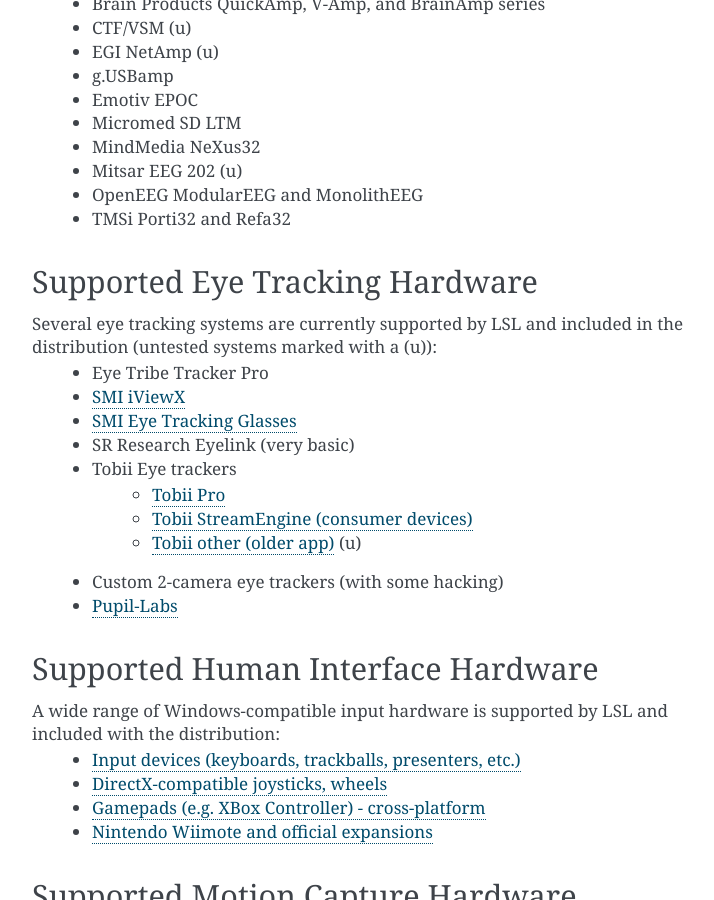
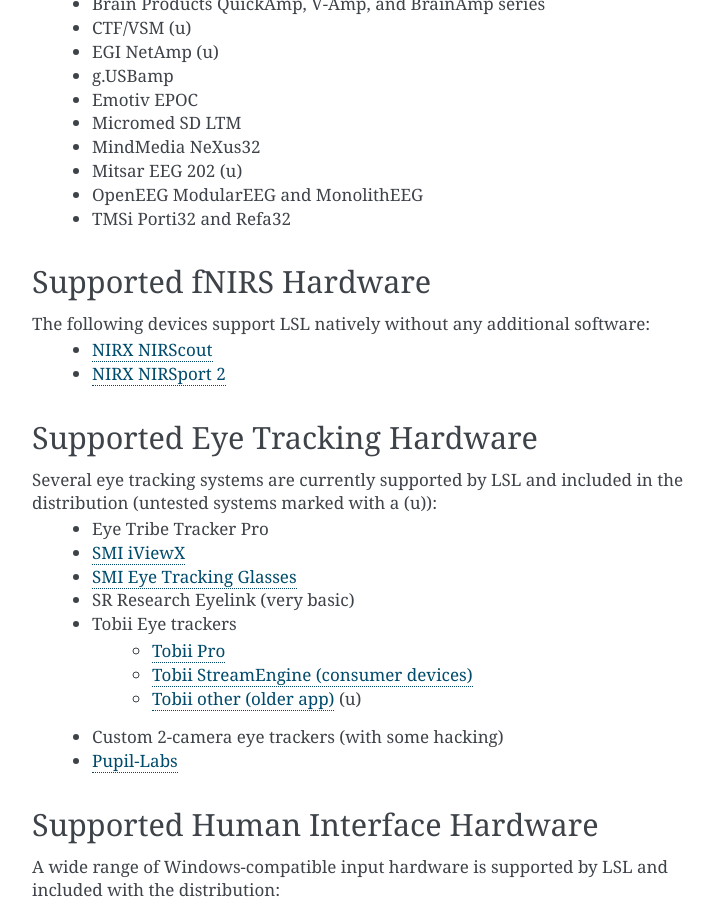
Before and after one commit to sccn/labstreaminglayer, a Sphinx documentation site: the page built from docs/info/supported_devices.rst, in a window 1280 px wide and 900 px high, scrolled down 1312 px. Shown: the whole window, without its empty margins (388-1102 px from the left). Built offline with Sphinx 7.4.7, drawn with Linux system fonts in a browser that asks for light colours; pages that are not in the unit, such as notebooks, are missing from menus; some of the changed text lies outside the part shown.

Commit message:
Update supported_devices.rst

```diff
--- a/docs/info/supported_devices.rst
+++ b/docs/info/supported_devices.rst
@@ -58,6 +58,11 @@
   * OpenEEG ModularEEG and MonolithEEG
   * TMSi Porti32 and Refa32
 
+Supported fNIRS Hardware
+************************
+The following devices support LSL natively without any additional software:
+  * `NIRX NIRScout <https://nirx.net/nirscout>`__
+  * `NIRX NIRSport 2 <https://nirx.net/nirsport>`__
 
 Supported Eye Tracking Hardware
 *******************************
```
